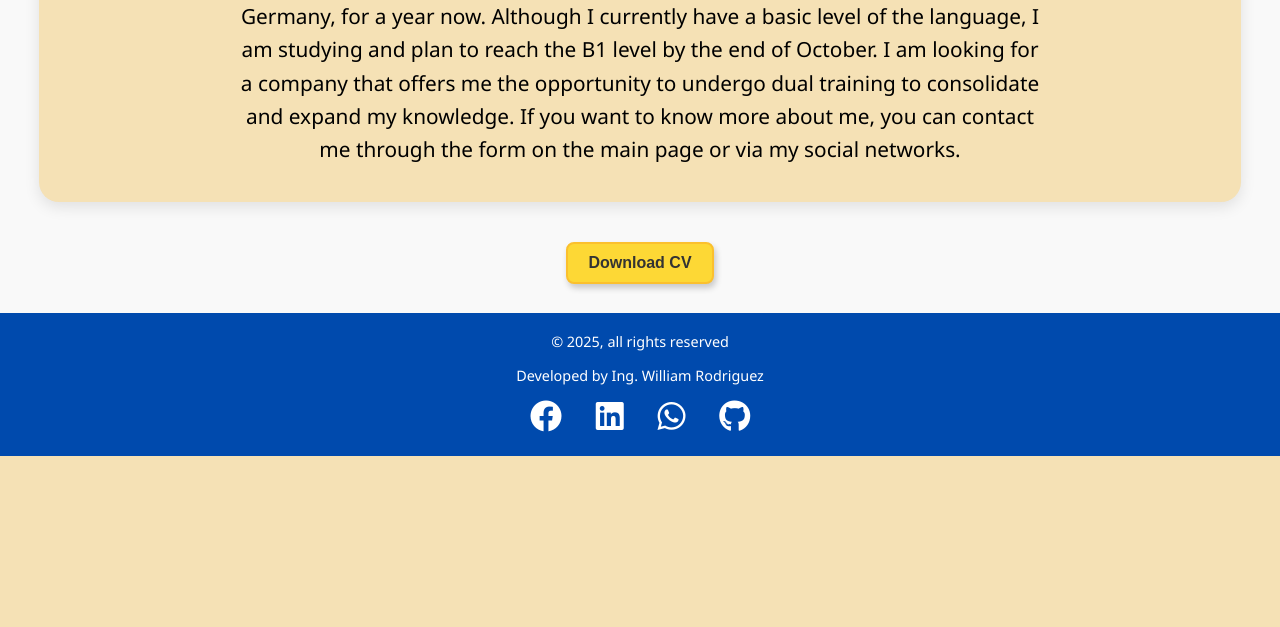
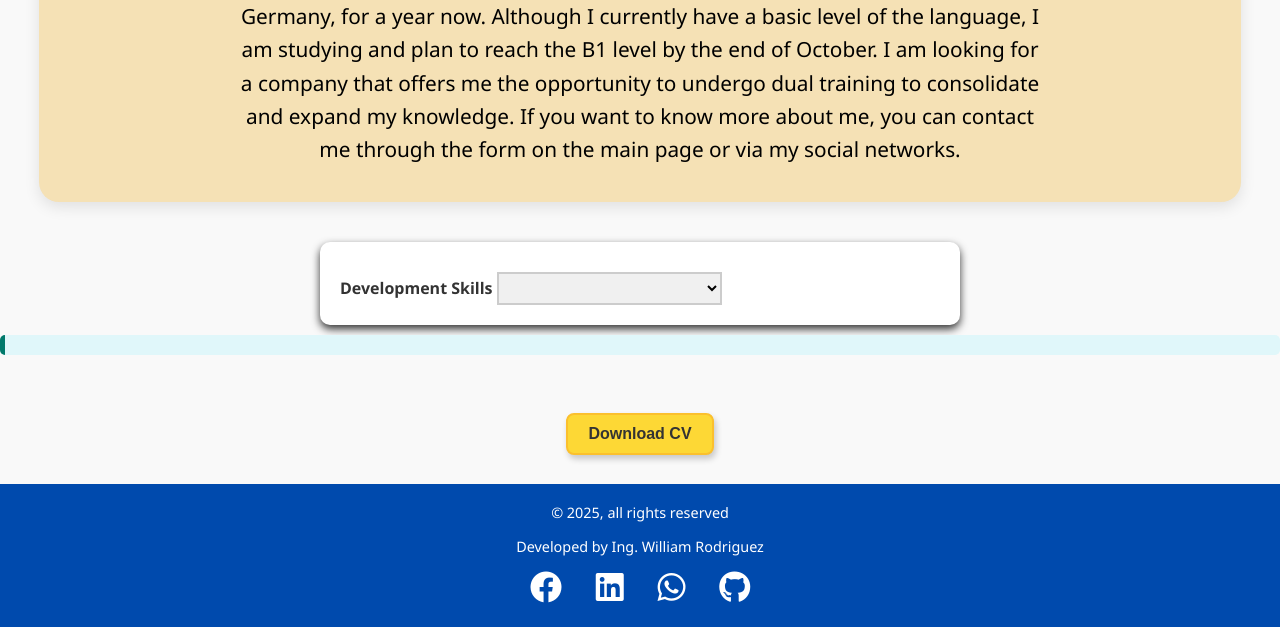
Before and after one commit to William0814/Meine_CV, a Django app: page /about-me/ in a window 1280 px wide. Shown: the part 598-1225 px from the top of the page. Before the commit the page ends 1054 px from the top, so only its background shows below. Run offline with Django 5.2, Linux system fonts and the light colour scheme.

Commit message:
Add and Finish Skills section and Better sections of studies and experience

```diff
--- a/portafolio/static/portafolio/styles.css
+++ b/portafolio/static/portafolio/styles.css
@@ -263,6 +296,89 @@ section p {
   line-height: 1.8;
   font-size: 1.2rem;
   line-height: 1.5;
+}
+label {
+  font-weight: bold;
+}
+.skills {
+  max-width: 600px;
+  margin: auto;
+  background: white;
+  padding: 20px;
+  border-radius: 10px;
+  box-shadow: 0px 4px 8px rgba(0, 0, 0, 0.8);
+}
+.info {
+  text-align: center;
+  color: black;
+}
+
+select {
+  width: 225px;
+  padding: 5px;
+  margin-top: 10px;
+  font-size: 16px;
+  background-color: #f0f0f0;
+  border: 2px solid #ccc;
+}
+
+.info {
+  margin-top: 10px;
+  padding: 10px;
+  background: #e0f7fa;
+  border-left: 5px solid #00796b;
+  text-align: center;
+  border-radius: 5px;
+  color: black;
+}
+
+.info-box.visible {
+  display: block;
+}
+
+.info:hover {
+  transform: translateY(-2px);
+  box-shadow: 0 10px 20px rgba(0, 0, 0, 0.8);
+}
+.python {
+  color: #000;
+  font-weight: bold;
+}
+.django {
+  color: black;
+  font-weight: bold;
+}
+.html {
+  color: black;
+  font-weight: bold;
+}
+.css {
+  color: black;
+  font-weight: bold;
+}
+.sql-server {
+  color: black;
+  font-weight: bold;
+}
+.mysql {
+  color: black;
+  font-weight: bold;
+}
+.flask {
+  color: black;
+  font-weight: bold;
+}
+.power-platform {
+  color: black;
+  font-weight: bold;
+}
+.uml {
+  color: black;
+  font-weight: bold;
+}
+.canva {
+  color: black;
+  font-weight: bold;
 }
 
 .about_me *,
--- a/portafolio/templates/portafolio/about_me.html
+++ b/portafolio/templates/portafolio/about_me.html
@@ -22,4 +22,78 @@
     can contact me through the form on the main page or via my social networks.
   </p>
 </section>
+<div class="skills">
+  <label for="skills">Development Skills</label>
+  <select name="" id="skills" onchange="mostrarInformacion()">
+    <option value="null"></option>
+    <option value="python" class="python" translate="no">Python</option>
+    <option value="django" class="django">Django</option>
+    <option value="flask" class="flask" translate="no">Flask</option>
+    <option value="html" class="html">HTML and CSS Basic</option>
+    <option value="sql-server" class="sql-server">SQL Server and MySQL</option>
+    <option value="power-platform" class="power-platform" translate="no">
+      Power Platform
+    </option>
+    <option value="uml" class="uml" translate="no">Star UML</option>
+    <option value="canva" class="canva" translate="no">Canva</option>
+  </select>
+</div>
+
+<div id="info" class="info"></div>
+<br />
+<br />
+
+<script>
+  function mostrarInformacion() {
+    var seleccion = document.getElementById("skills").value;
+    var informacionDiv = document.getElementById("info");
+
+    if (seleccion === "") {
+      informacionDiv.classList.remove("visible");
+      informacionDiv.innerHTML = "python";
+      return;
+    }
+
+    var info;
+    switch (seleccion) {
+      case "python":
+        info =
+          "I have knowledge of Python, a versatile and powerful programming language. I have developed web applications and automated scripts, and I continue to deepen my understanding, especially in backend development with Django and Flask.";
+        break;
+      case "django":
+        info =
+          "I am learning Django, a high-level web framework for Python. I have built structured applications, managed databases using Django ORM, and applied best practices in web architecture. Currently, I am exploring Django REST Framework (DRF) for API development.";
+        break;
+      case "html":
+        info =
+          "I have basic knowledge of HTML and CSS, allowing me to structure and design web pages. I am currently improving my skills in Bootstrap and Tailwind CSS to create more attractive and responsive interfaces.";
+        break;
+      case "sql-server":
+        info =
+          "I have experience working with SQL Server and MySQL, designing databases, writing SQL queries, and managing data structures. I am currently deepening my knowledge of PostgreSQL to enhance my experience with relational databases.";
+        break;
+      case "flask":
+        info =
+          "I have basic knowledge of Flask, a lightweight Python microframework for web development. It has helped me better understand how backend applications work and how to build web services.";
+        break;
+      case "power-platform":
+        info =
+          "I have experience with Microsoft Power Platform, where I have developed applications using Power Apps to automate business processes and improve productivity. I have also worked with Power Automate to integrate workflows and automate repetitive tasks.";
+        break;
+      case "uml":
+        info =
+          "I am proficient in StarUML for system modeling using UML diagrams, such as class diagrams, use case diagrams, and sequence diagrams, which help me better plan project architecture.";
+        break;
+      case "canva":
+        info =
+          "I have experience with Canva, a graphic design tool that I use to create visually appealing content, such as presentations, infographics, and social media materials.";
+        break;
+      default:
+        info = "";
+    }
+
+    informacionDiv.classList.add("visible");
+    informacionDiv.innerHTML = info;
+  }
+</script>
 {% endblock %}
--- a/portafolio/templates/portafolio/home.html
+++ b/portafolio/templates/portafolio/home.html
@@ -90,7 +90,7 @@
     <section id="estudios" class="studies">
       <div>
         <h2>Studies</h2>
-        <p>Studies and knowledge section</p>
+        <p><strong>Studies and knowledge section</p></strong>
         <a href="{% url 'studies' %}">
           <button id="button" class="button more-info">More info.</button>
         </a>
@@ -101,7 +101,7 @@
     <section id="experiencia" class="experiencie">
       <h2>Experience</h2>
       <div class="experiencia-container">
-        <p>Section of work experience and functions performed</p>
+        <p><strong>Section of work experience and functions performed</p></strong>
         <a href="{% url 'experience' %}">
           <button class="button more-info" id="button">More info.</button>
           <br />
```
Also changed, not shown: other parts of portafolio/static/portafolio/styles.css (+41 -8 lines), portafolio/templates/portafolio/experience.html (+10 -2 lines).
